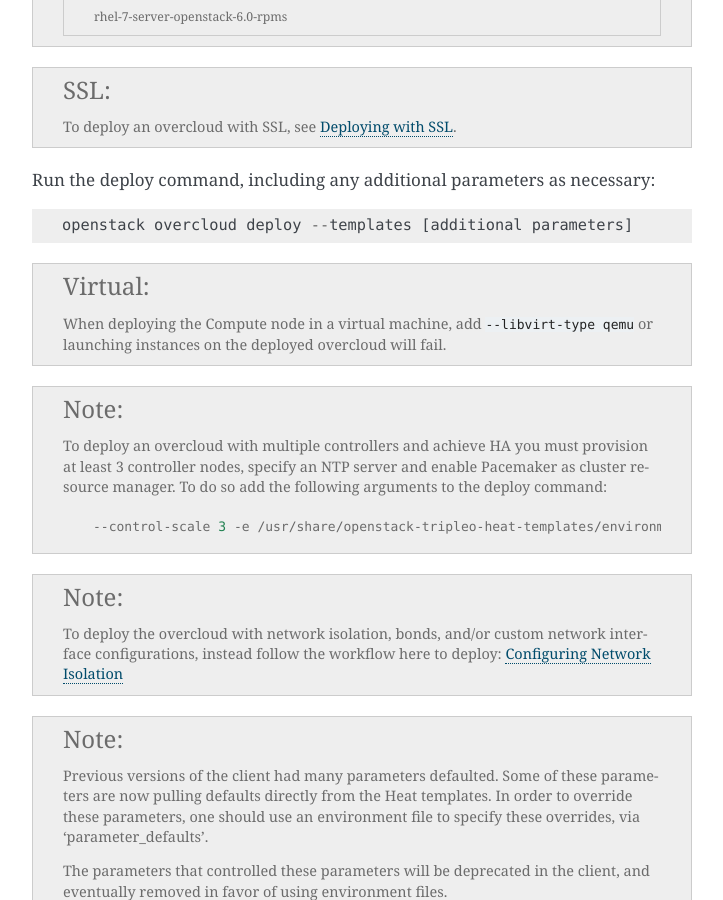
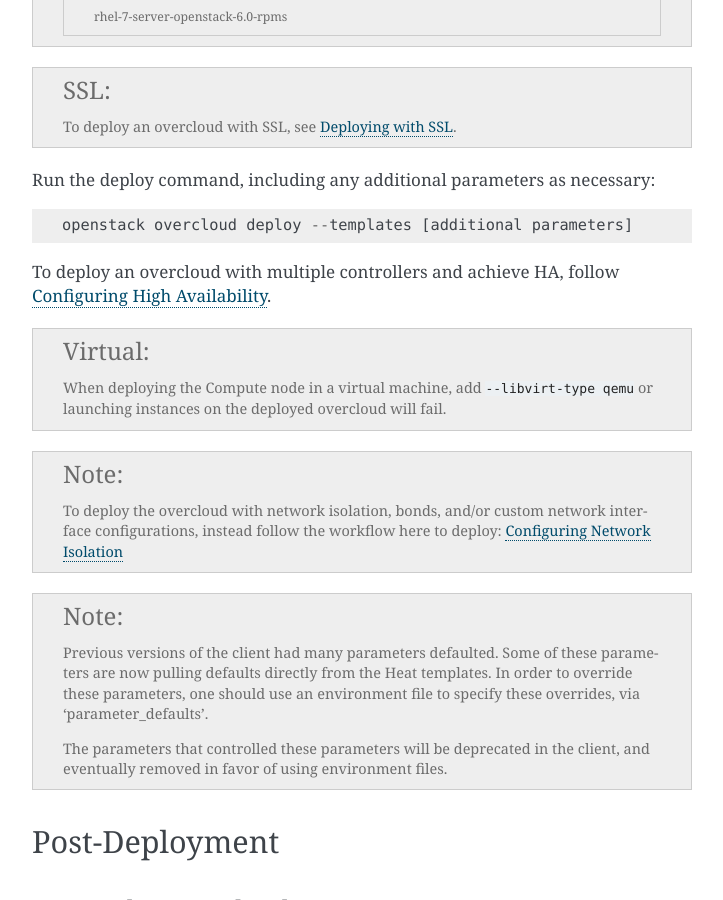
Before and after one commit to openstack-archive/tripleo-docs, a Sphinx documentation site: the page built from doc/source/basic_deployment/basic_deployment_cli.rst, in a window 1280 px wide and 900 px high, scrolled down 6815 px. Shown: the whole window, without its empty margins (388-1111 px from the left). Built offline with Sphinx 7.4.7, drawn with Linux system fonts in a browser that asks for light colours; pages that are not in the unit, such as notebooks, are missing from menus.

Commit message:
Move the HA setup notes to its own page
This moves the guide on setting up high availability from the easily
missed note under Basic deployment to its own page under Advanced
deployment.

HA is an advanced mode of deployment -- one that requires the operators
to learn Pacemaker, deal with more complex configuration of services,
etc.

The page can later be augmented with notes on debugging a HA setup and
talk about pacemaker-lite once that's ready.

Change-Id: If10f00ddebe52d9d19d8c2a1e3b8394115852d60

```diff
--- a/doc/source/advanced_deployment/advanced_deployment.rst
+++ b/doc/source/advanced_deployment/advanced_deployment.rst
@@ -17,6 +17,7 @@
    template_deploy
    network_isolation
    network_isolation_virt
+   high_availability
    deploy_manila
    cinder_netapp
    ceph_config
--- a/doc/source/basic_deployment/basic_deployment_cli.rst
+++ b/doc/source/basic_deployment/basic_deployment_cli.rst
@@ -339,19 +339,14 @@
 
   openstack overcloud deploy --templates [additional parameters]
 
+To deploy an overcloud with multiple controllers and achieve HA,
+follow :doc:`../advanced_deployment/high_availability`.
+
 .. admonition:: Virtual
    :class: virtual
 
    When deploying the Compute node in a virtual machine, add ``--libvirt-type
    qemu`` or launching instances on the deployed overcloud will fail.
-
-.. note::
-   To deploy an overcloud with multiple controllers and achieve HA
-   you must provision at least 3 controller nodes, specify an NTP
-   server and enable Pacemaker as cluster resource manager. To do
-   so add the following arguments to the deploy command::
-
-    --control-scale 3 -e /usr/share/openstack-tripleo-heat-templates/environments/puppet-pacemaker.yaml --ntp-server pool.ntp.org
 
 .. note::
 
```
Also changed, not shown: doc/source/advanced_deployment/high_availability.rst (added, +12 -0 lines).
